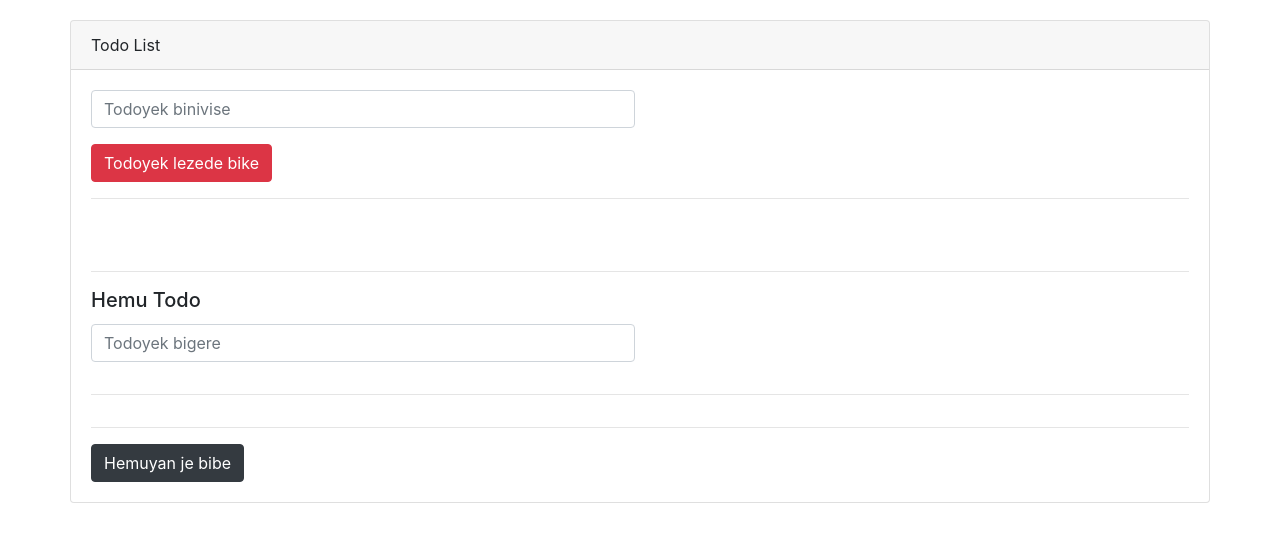
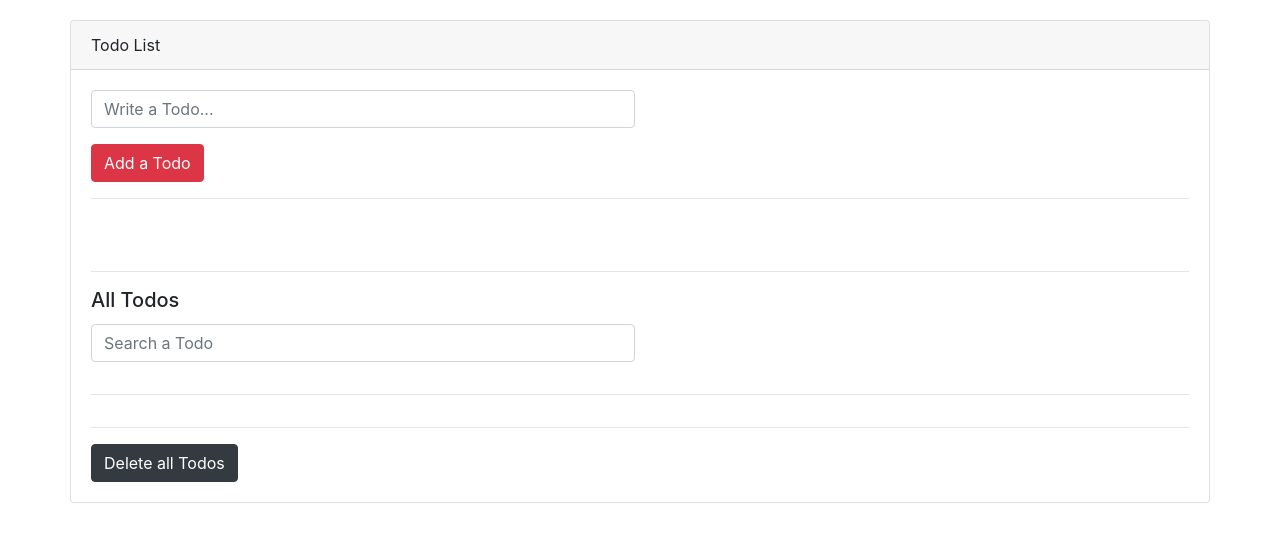
Before and after one commit to sidarhalman/todo-list-try-1, a plain HTML site: page index.html in a window 1280 px wide. Drawn offline with nearby package versions, Linux system fonts and the light colour scheme.

Commit message:
i did english

```diff
--- a/index.html
+++ b/index.html
@@ -18,10 +18,10 @@
                     <form id = "todo-form" name="form">
                         <div class="form-row">
                             <div class="form-group col-md-6">
-                                <input class="form-control" type="text" name="todo" id = "todo" placeholder="Todoyek binivise">
+                                <input class="form-control" type="text" name="todo" id = "todo" placeholder="Write a Todo...">
                             </div>
                         </div>
-                        <button type="submit" class="btn btn-danger">Todoyek lezede bike</button>
+                        <button type="submit" class="btn btn-danger">Add a Todo</button>
                     </form>
                     <hr>
 
@@ -29,10 +29,10 @@
 
              <div class="card-body">
                     <hr>
-                    <h5 class="card-title" id = "tasks-title">Hemu Todo</h5>
+                    <h5 class="card-title" id = "tasks-title">All Todos</h5>
                     <div class="form-row">
                             <div class="form-group col-md-6">
-                                <input class="form-control" type="text" name="filter" id = "filter" placeholder="Todoyek bigere">
+                                <input class="form-control" type="text" name="filter" id = "filter" placeholder="Search a Todo">
                             </div>
                     </div>
 
@@ -48,7 +48,7 @@
 
                     </ul>
                     <hr>
-                    <a id = "clear-todos" class="btn btn-dark" href="#">Hemuyan je bibe</a>
+                    <a id = "clear-todos" class="btn btn-dark" href="#">Delete all Todos</a>
                 </div>
               </div>
 
```
